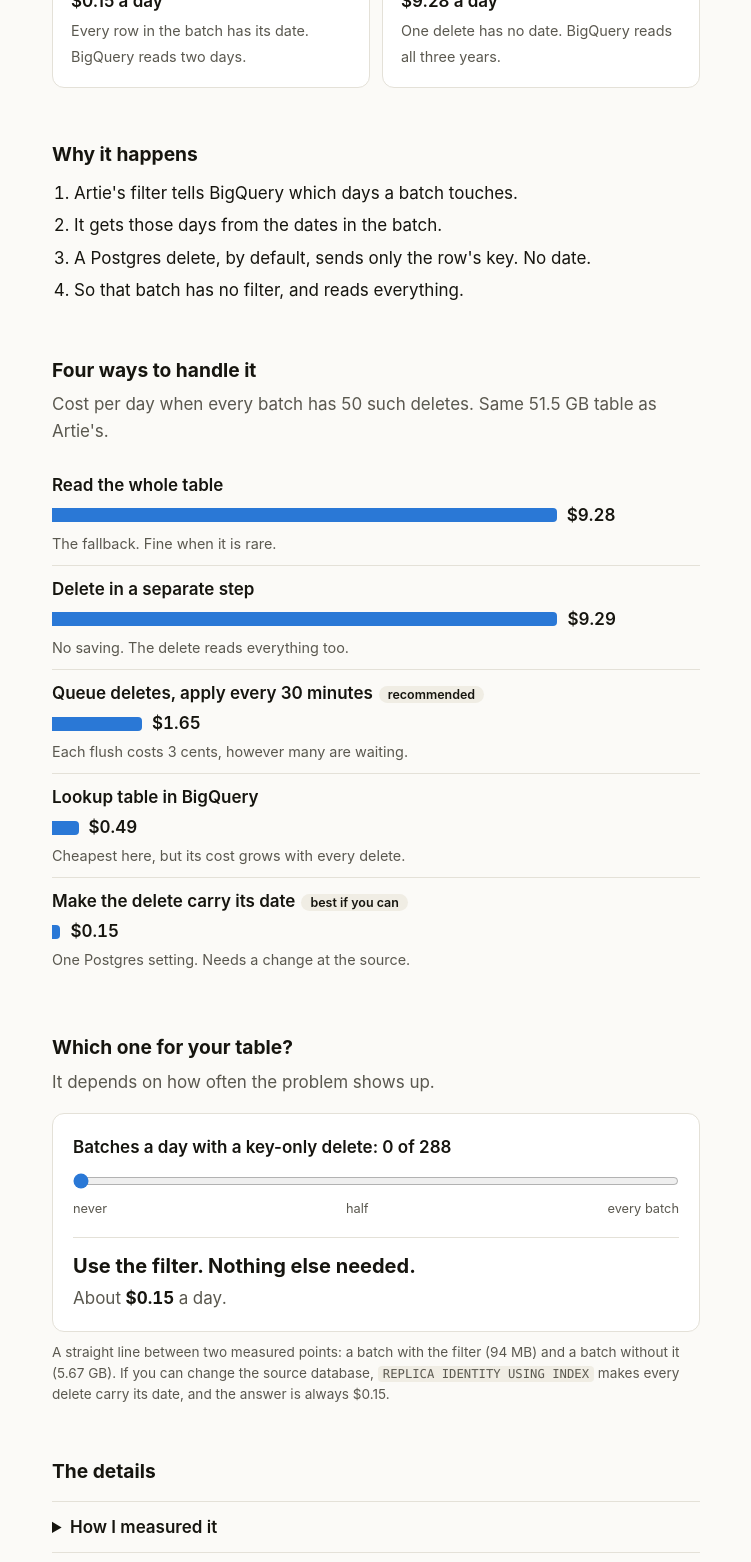
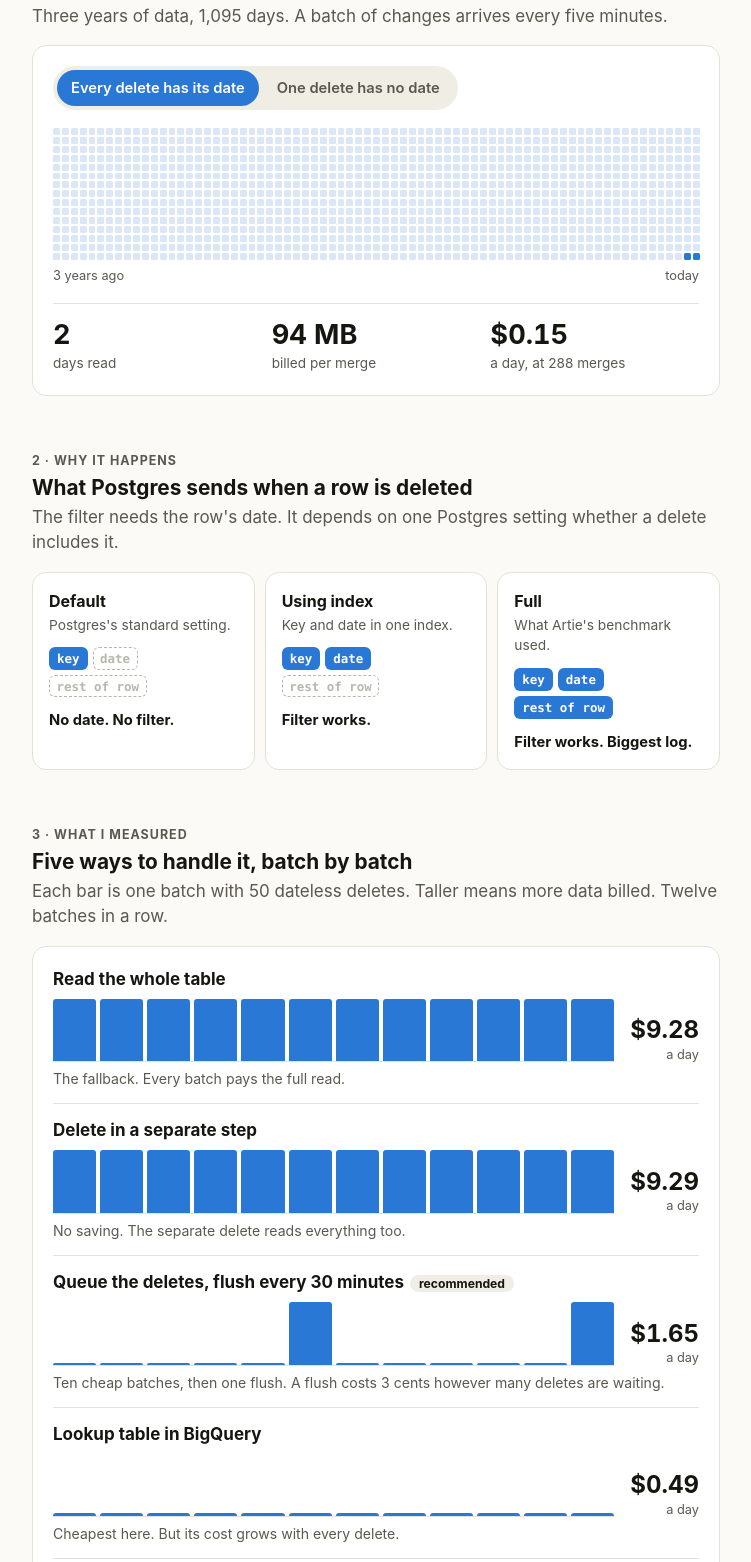
Before and after one commit to zain2983/bigquery-cdc-merge-deletes, a plain HTML site: page docs/index.html in a window 1280 px wide. Shown: the part 315-1877 px from the top of the page, without its empty margins (264-1015 px from the left). Drawn offline with Linux system fonts and the light colour scheme.

Commit message:
Report page: explain with visuals

```diff
--- a/docs/index.html
+++ b/docs/index.html
@@ -8,55 +8,90 @@
 <style>
   :root {
     --bg: #fbfaf7; --card: #ffffff; --ink: #16150f; --ink2: #5a584f; --line: #e4e1d8;
-    --accent: #1f5fbf; --bar: #2a78d6; --barsoft: #cde2fb; --chip: #f0ede4;
+    --accent: #1f5fbf; --bar: #2a78d6; --soft: #dbe7f7; --chip: #f0ede4; --miss: #b9b6aa;
   }
   @media (prefers-color-scheme: dark) {
     :root { --bg: #161613; --card: #1f1f1b; --ink: #f1efe8; --ink2: #b9b6aa; --line: #34332d;
-            --accent: #7fb0f5; --bar: #3987e5; --barsoft: #24364f; --chip: #2a2a25; }
+            --accent: #7fb0f5; --bar: #3987e5; --soft: #26323f; --chip: #2a2a25; --miss: #6a685f; }
   }
   * { box-sizing: border-box; }
   body { margin: 0; background: var(--bg); color: var(--ink);
-         font: 17px/1.55 -apple-system, "Segoe UI", Helvetica, Arial, sans-serif; }
-  main { max-width: 680px; margin: 0 auto; padding: 56px 16px 72px; }
+         font: 17px/1.5 -apple-system, "Segoe UI", Helvetica, Arial, sans-serif; }
+  main { max-width: 720px; margin: 0 auto; padding: 56px 16px 72px; }
   h1 { font-size: 2.1rem; line-height: 1.15; margin: 0 0 14px; letter-spacing: -0.015em; }
-  h2 { font-size: 1.2rem; margin: 52px 0 6px; }
-  .sub { color: var(--ink2); margin: 0 0 18px; }
+  h2 { font-size: 1.3rem; line-height: 1.25; margin: 0 0 4px; }
+  section { margin-top: 56px; }
+  .step { font-size: 0.78rem; font-weight: 700; letter-spacing: 0.08em; text-transform: uppercase; color: var(--ink2); margin: 0 0 4px; }
+  .sub { color: var(--ink2); margin: 0 0 16px; }
   .meta { font-size: 0.88rem; color: var(--ink2); margin: 0; }
   a { color: var(--accent); }
-  .pair { display: grid; grid-template-columns: 1fr 1fr; gap: 12px; margin: 28px 0 0; }
-  .tile { background: var(--card); border: 1px solid var(--line); border-radius: 12px; padding: 18px; }
-  .tile b { display: block; font-size: 2.2rem; line-height: 1.05; font-variant-numeric: tabular-nums; }
-  .tile i { display: block; font-style: normal; font-weight: 600; margin: 6px 0 2px; }
-  .tile span { font-size: 0.9rem; color: var(--ink2); }
-  ol.steps { padding-left: 22px; margin: 10px 0 0; }
-  ol.steps li { margin: 6px 0; }
-  .bars { margin: 14px 0 0; }
-  .row { display: grid; grid-template-columns: 1fr; gap: 4px; padding: 10px 0; border-bottom: 1px solid var(--line); }
-  .row:last-child { border-bottom: 0; }
-  .row .name { font-weight: 600; }
-  .row .why { font-size: 0.9rem; color: var(--ink2); }
-  .track { display: flex; align-items: center; gap: 10px; }
-  .bar { height: 14px; border-radius: 0 4px 4px 0; background: var(--bar); min-width: 3px; }
-  .val { font-variant-numeric: tabular-nums; font-weight: 600; white-space: nowrap; }
-  .pick { background: var(--chip); border-radius: 999px; font-size: 0.78rem; padding: 1px 9px; font-weight: 600; margin-left: 6px; }
-  .tool { background: var(--card); border: 1px solid var(--line); border-radius: 12px; padding: 20px; margin: 14px 0 0; }
-  .tool label { display: block; font-weight: 600; margin-bottom: 10px; }
+  .card { background: var(--card); border: 1px solid var(--line); border-radius: 14px; padding: 20px; }
+
+  /* 1. the table as a grid of days */
+  .seg { display: inline-flex; background: var(--chip); border-radius: 999px; padding: 4px; gap: 4px; flex-wrap: wrap; }
+  .seg button { border: 0; background: transparent; color: var(--ink2); font: inherit; font-size: 0.92rem; font-weight: 600;
+                padding: 7px 14px; border-radius: 999px; cursor: pointer; }
+  .seg button[aria-pressed=true] { background: var(--bar); color: #fff; }
+  .days { display: grid; grid-template-columns: repeat(73, 1fr); gap: 2px; margin: 18px 0 6px; }
+  .days i { display: block; aspect-ratio: 1; border-radius: 1.5px; background: var(--soft); transition: background 0.5s; }
+  .days i.on { background: var(--bar); }
+  .axis { display: flex; justify-content: space-between; font-size: 0.8rem; color: var(--ink2); }
+  .read { display: grid; grid-template-columns: repeat(3, 1fr); gap: 10px; margin-top: 18px; padding-top: 16px; border-top: 1px solid var(--line); }
+  .read b { display: block; font-size: 1.7rem; line-height: 1.1; font-variant-numeric: tabular-nums; }
+  .read span { font-size: 0.85rem; color: var(--ink2); }
+
+  /* 2. what Postgres sends */
+  .msgs { display: grid; grid-template-columns: repeat(3, 1fr); gap: 10px; }
+  .msg { background: var(--card); border: 1px solid var(--line); border-radius: 14px; padding: 16px; }
+  .msg h3 { margin: 0 0 2px; font-size: 1rem; }
+  .msg p { margin: 0; font-size: 0.86rem; color: var(--ink2); }
+  .chips { display: flex; flex-wrap: wrap; gap: 5px; margin: 12px 0; }
+  .chips span { font: 600 0.78rem ui-monospace, SFMono-Regular, Menlo, monospace; padding: 4px 8px; border-radius: 6px; background: var(--bar); color: #fff; }
+  .chips span.no { background: transparent; color: var(--miss); border: 1.5px dashed var(--miss); padding: 2.5px 6.5px; }
+  .verdict { font-weight: 700; font-size: 0.92rem; color: var(--ink); }
+
+  /* 3. batch by batch */
+  .strat { display: grid; grid-template-columns: 1fr auto; column-gap: 16px; row-gap: 6px; align-items: end; padding: 14px 0; border-bottom: 1px solid var(--line); }
+  .strat:last-child { border-bottom: 0; padding-bottom: 0; }
+  .strat:first-child { padding-top: 0; }
+  .strat .name { font-weight: 700; grid-column: 1 / -1; }
+  .tag { background: var(--chip); border-radius: 999px; font-size: 0.76rem; padding: 1px 9px; font-weight: 700; margin-left: 6px; white-space: nowrap; }
+  .strip { display: grid; grid-template-columns: repeat(12, 1fr); gap: 4px; height: 64px; align-items: end; border-bottom: 1px solid var(--line); }
+  .strip i { display: block; background: var(--bar); border-radius: 3px 3px 0 0; min-height: 2px; }
+  .usd { text-align: right; line-height: 1.1; }
+  .usd b { display: block; font-size: 1.5rem; font-variant-numeric: tabular-nums; }
+  .usd span { font-size: 0.8rem; color: var(--ink2); }
+  .why { grid-column: 1 / -1; font-size: 0.88rem; color: var(--ink2); }
+
+  /* 4. slider */
+  .tool label { display: block; font-weight: 700; margin-bottom: 10px; }
   input[type=range] { width: 100%; accent-color: var(--bar); margin: 0; }
   .ticks { display: flex; justify-content: space-between; font-size: 0.8rem; color: var(--ink2); margin-top: 2px; }
-  .out { margin-top: 18px; padding-top: 16px; border-top: 1px solid var(--line); }
-  .out .do { font-size: 1.25rem; font-weight: 700; line-height: 1.25; }
-  .out .cost { margin-top: 6px; color: var(--ink2); font-variant-numeric: tabular-nums; }
-  .out .cost b { color: var(--ink); }
+  .cmp { margin-top: 18px; display: grid; gap: 12px; }
+  .cmp .lab { display: flex; justify-content: space-between; font-size: 0.9rem; margin-bottom: 4px; }
+  .cmp .lab b { font-variant-numeric: tabular-nums; }
+  .cmp .rail { height: 16px; background: var(--soft); border-radius: 4px; }
+  .cmp .fill { height: 16px; background: var(--miss); border-radius: 0 4px 4px 0; min-width: 3px; transition: width 0.15s; }
+  .cmp .win .fill { background: var(--bar); }
+  .cmp .win .lab { font-weight: 700; }
+  .do { margin-top: 18px; padding-top: 16px; border-top: 1px solid var(--line); font-size: 1.25rem; font-weight: 700; line-height: 1.25; }
   .fine { font-size: 0.85rem; color: var(--ink2); margin: 10px 0 0; }
+
   details { border-bottom: 1px solid var(--line); padding: 12px 0; }
   details:first-of-type { border-top: 1px solid var(--line); margin-top: 14px; }
   summary { cursor: pointer; font-weight: 600; }
   details ul { padding-left: 20px; margin: 10px 0 2px; }
   details li { margin: 5px 0; }
   code { font: 0.9em ui-monospace, SFMono-Regular, Menlo, monospace; background: var(--chip); padding: 1px 5px; border-radius: 4px; }
-  .ask { background: var(--card); border: 1px solid var(--line); border-radius: 12px; padding: 18px; margin-top: 14px; font-size: 1.1rem; font-weight: 600; }
+  .ask { font-size: 1.15rem; font-weight: 700; }
   footer { margin-top: 48px; font-size: 0.88rem; color: var(--ink2); }
-  @media (max-width: 520px) { .pair { grid-template-columns: 1fr; } h1 { font-size: 1.65rem; } }
+  @media (max-width: 600px) {
+    h1 { font-size: 1.65rem; }
+    .msgs { grid-template-columns: 1fr; }
+    .read b { font-size: 1.25rem; }
+    .days { gap: 1px; }
+    .usd b { font-size: 1.2rem; }
+  }
 </style>
 </head>
 <body>
@@ -65,37 +100,75 @@
   <p class="sub">A measured follow-up to <a href="https://www.artie.com/blogs/bigquery-partition-aware-cdc-merges">Artie's benchmark</a> on partition-aware CDC merges.</p>
   <p class="meta">Zain Al Abidin · 15 November 2026 · <a href="https://github.com/zain2983/bigquery-cdc-merge-deletes">code and results</a> · no affiliation with Artie</p>
 
-  <div class="pair">
-    <div class="tile"><b>94 MB</b><i>$0.15 a day</i><span>Every row in the batch has its date. BigQuery reads two days.</span></div>
-    <div class="tile"><b>5.67 GB</b><i>$9.28 a day</i><span>One delete has no date. BigQuery reads all three years.</span></div>
+  <section>
+    <p class="step">1 · The problem</p>
+    <h2>Each square is one day of the table. Blue means BigQuery reads it.</h2>
+    <p class="sub">Three years of data, 1,095 days. A batch of changes arrives every five minutes.</p>
+    <div class="card">
+      <div class="seg" role="group" aria-label="What the batch contains">
+        <button id="b-date" aria-pressed="true">Every delete has its date</button>
+        <button id="b-none" aria-pressed="false">One delete has no date</button>
       </div>
-
-  <h2>Why it happens</h2>
-  <ol class="steps">
-    <li>Artie's filter tells BigQuery which days a batch touches.</li>
-    <li>It gets those days from the dates in the batch.</li>
-    <li>A Postgres delete, by default, sends only the row's key. No date.</li>
-    <li>So that batch has no filter, and reads everything.</li>
-  </ol>
-
-  <h2>Four ways to handle it</h2>
-  <p class="sub">Cost per day when every batch has 50 such deletes. Same 51.5 GB table as Artie's.</p>
-  <div class="bars" id="bars"></div>
-
-  <h2>Which one for your table?</h2>
-  <p class="sub">It depends on how often the problem shows up.</p>
-  <div class="tool">
-    <label for="n">Batches a day with a key-only delete: <span id="nv">0</span> of 288</label>
-    <input id="n" type="range" min="0" max="288" step="1" value="0">
-    <div class="ticks"><span>never</span><span>half</span><span>every batch</span></div>
-    <div class="out" aria-live="polite">
-      <div class="do" id="do"></div>
-      <div class="cost" id="cost"></div>
+      <div class="days" id="days" aria-hidden="true"></div>
+      <div class="axis"><span>3 years ago</span><span>today</span></div>
+      <div class="read" aria-live="polite">
+        <div><b id="r-days"></b><span>days read</span></div>
+        <div><b id="r-gb"></b><span>billed per merge</span></div>
+        <div><b id="r-usd"></b><span>a day, at 288 merges</span></div>
       </div>
     </div>
-  <p class="fine">A straight line between two measured points: a batch with the filter (94 MB) and a batch without it (5.67 GB). If you can change the source database, <code>REPLICA IDENTITY USING INDEX</code> makes every delete carry its date, and the answer is always $0.15.</p>
+  </section>
 
-  <h2>The details</h2>
+  <section>
+    <p class="step">2 · Why it happens</p>
+    <h2>What Postgres sends when a row is deleted</h2>
+    <p class="sub">The filter needs the row's date. It depends on one Postgres setting whether a delete includes it.</p>
+    <div class="msgs">
+      <div class="msg">
+        <h3>Default</h3><p>Postgres's standard setting.</p>
+        <div class="chips"><span>key</span><span class="no">date</span><span class="no">rest of row</span></div>
+        <div class="verdict">No date. No filter.</div>
+      </div>
+      <div class="msg">
+        <h3>Using index</h3><p>Key and date in one index.</p>
+        <div class="chips"><span>key</span><span>date</span><span class="no">rest of row</span></div>
+        <div class="verdict">Filter works.</div>
+      </div>
+      <div class="msg">
+        <h3>Full</h3><p>What Artie's benchmark used.</p>
+        <div class="chips"><span>key</span><span>date</span><span>rest of row</span></div>
+        <div class="verdict">Filter works. Biggest log.</div>
+      </div>
+    </div>
+  </section>
+
+  <section>
+    <p class="step">3 · What I measured</p>
+    <h2>Five ways to handle it, batch by batch</h2>
+    <p class="sub">Each bar is one batch with 50 dateless deletes. Taller means more data billed. Twelve batches in a row.</p>
+    <div class="card" id="strats"></div>
+  </section>
+
+  <section>
+    <p class="step">4 · What to do</p>
+    <h2>It depends on how often it happens</h2>
+    <p class="sub">Move the slider to match your table.</p>
+    <div class="card tool">
+      <label for="n">Batches a day with a dateless delete: <span id="nv">0</span> of 288</label>
+      <input id="n" type="range" min="0" max="288" step="1" value="12">
+      <div class="ticks"><span>never</span><span>half</span><span>every batch</span></div>
+      <div class="cmp">
+        <div id="c-fall"><div class="lab"><span>Let those batches read the whole table</span><b id="v-fall"></b></div><div class="rail"><div class="fill" id="f-fall"></div></div></div>
+        <div id="c-queue"><div class="lab"><span>Queue the deletes, flush every 30 minutes</span><b>$1.65</b></div><div class="rail"><div class="fill" id="f-queue"></div></div></div>
+      </div>
+      <div class="do" id="do" aria-live="polite"></div>
+    </div>
+    <p class="fine">The top bar is a straight line between two measured batches: 94 MB with the filter, 5.67 GB without. The queue's $1.65 was measured with deletes in every batch. If you can change the source database, the "using index" setting above makes this $0.15 at any position.</p>
+  </section>
+
+  <section>
+    <p class="step">5 · The details</p>
+    <h2>If you want to check the work</h2>
     <details>
       <summary>How I measured it</summary>
       <ul>
@@ -116,12 +189,11 @@
       </ul>
     </details>
     <details>
-    <summary>Why the queue</summary>
+      <summary>What the queue still needs</summary>
       <ul>
-      <li>One flush billed 5.63 GB, about 3 cents, with 50 deletes waiting or with 300.</li>
-      <li>So the flush interval sets the bill. Every 30 minutes gave $1.65 a day.</li>
-      <li>Still to solve: readers see deleted rows until the flush.</li>
-      <li>Still to test: hourly and daily flushes, and delete-then-reinsert of the same key.</li>
+        <li>Readers see deleted rows until the flush. A view that hides queued keys would fix that. Not measured yet.</li>
+        <li>Delete, then insert the same key again, inside one flush window. Not tested yet.</li>
+        <li>Only the 30-minute flush is measured. Hourly and daily flushes are next.</li>
       </ul>
     </details>
     <details>
@@ -136,54 +208,74 @@
       <summary>Limits</summary>
       <ul>
         <li>Synthetic data. One table, one region, one run.</li>
-      <li>Every batch had exactly 50 key-only deletes.</li>
+        <li>Every batch had exactly 50 dateless deletes.</li>
         <li>Bytes billed were the same on every repeat. Slot time was not.</li>
+        <li>An unfiltered merge touches every day but does not read every column. It billed 5.67 GB of a 51.5 GB table.</li>
       </ul>
     </details>
+  </section>
 
-  <h2>The number I cannot see</h2>
-  <div class="ask">In real pipelines, what share of batches carry a key-only delete?</div>
+  <section>
+    <p class="step">6 · The number I cannot see</p>
+    <div class="card ask">In real pipelines, what share of batches carry a dateless delete?</div>
+  </section>
 
   <footer>Every number here comes from a results file in the <a href="https://github.com/zain2983/bigquery-cdc-merge-deletes">repository</a>. Artie's harness is included unchanged under its MIT license.</footer>
 </main>
 <script>
-  // Measured: mean bytes billed per batch, USD per day at 288 merges and $6.25/TiB.
-  var rows = [
-    ["Read the whole table", 9.28, "The fallback. Fine when it is rare.", ""],
-    ["Delete in a separate step", 9.29, "No saving. The delete reads everything too.", ""],
-    ["Queue deletes, apply every 30 minutes", 1.65, "Each flush costs 3 cents, however many are waiting.", "recommended"],
-    ["Lookup table in BigQuery", 0.49, "Cheapest here, but its cost grows with every delete.", ""],
-    ["Make the delete carry its date", 0.15, "One Postgres setting. Needs a change at the source.", "best if you can"]
+  // ---- 1. grid of 1,095 days ----
+  var days = document.getElementById("days"), cells = [];
+  for (var i = 0; i < 1095; i++) { var c = document.createElement("i"); days.appendChild(c); cells.push(c); }
+  var bDate = document.getElementById("b-date"), bNone = document.getElementById("b-none");
+  function grid(all) {
+    cells.forEach(function (c, i) { c.className = (all || i >= 1093) ? "on" : ""; });
+    bDate.setAttribute("aria-pressed", String(!all)); bNone.setAttribute("aria-pressed", String(all));
+    document.getElementById("r-days").textContent = all ? "1,095" : "2";
+    document.getElementById("r-gb").textContent = all ? "5.67 GB" : "94 MB";
+    document.getElementById("r-usd").textContent = all ? "$9.28" : "$0.15";
+  }
+  bDate.onclick = function () { grid(false); }; bNone.onclick = function () { grid(true); };
+  grid(false);
+
+  // ---- 3. measured GB billed per batch, 12 batches ----
+  function rep(v) { var a = []; for (var i = 0; i < 12; i++) a.push(v); return a; }
+  var queue = rep(0.069); queue[5] = 5.696; queue[11] = 5.696;
+  var strats = [
+    ["Read the whole table", "", rep(5.670), 9.28, "The fallback. Every batch pays the full read."],
+    ["Delete in a separate step", "", rep(5.675), 9.29, "No saving. The separate delete reads everything too."],
+    ["Queue the deletes, flush every 30 minutes", "recommended", queue, 1.65, "Ten cheap batches, then one flush. A flush costs 3 cents however many deletes are waiting."],
+    ["Lookup table in BigQuery", "", rep(0.299), 0.49, "Cheapest here. But its cost grows with every delete."],
+    ["Make the delete carry its date", "best if you can", rep(0.094), 0.15, "The 'using index' setting. Needs a change to the source database."]
   ];
-  var max = 9.29, bars = document.getElementById("bars");
-  rows.forEach(function (r) {
+  var box = document.getElementById("strats"), MAXGB = 5.696;
+  strats.forEach(function (s) {
+    var bars = s[2].map(function (g, i) {
+      return '<i style="height:' + Math.max(g / MAXGB * 100, 3).toFixed(1) + '%" title="Batch ' + (i + 1) + ": " + g.toFixed(3) + ' GB billed"></i>';
+    }).join("");
     var d = document.createElement("div");
-    d.className = "row";
-    d.innerHTML = '<div class="name">' + r[0] + (r[3] ? '<span class="pick">' + r[3] + "</span>" : "") + "</div>" +
-      '<div class="track"><div class="bar" style="width:' + (r[1] / max * 78).toFixed(1) + '%"></div><div class="val">$' + r[1].toFixed(2) + "</div></div>" +
-      '<div class="why">' + r[2] + "</div>";
-    bars.appendChild(d);
+    d.className = "strat";
+    d.innerHTML = '<div class="name">' + s[0] + (s[1] ? '<span class="tag">' + s[1] + "</span>" : "") + "</div>" +
+      '<div class="strip">' + bars + "</div>" +
+      '<div class="usd"><b>$' + s[3].toFixed(2) + "</b><span>a day</span></div>" +
+      '<div class="why">' + s[4] + "</div>";
+    box.appendChild(d);
   });
 
-  var PER_TIB = 6.25, TIB = Math.pow(2, 40);
-  var noFilter = 5670000000 / TIB * PER_TIB;  // 5.670 GB, a batch that falls back
-  var filtered = 94371840 / TIB * PER_TIB;    // 94 MB, a batch that keeps the filter
-  var QUEUE = 1.65;
-  var n = document.getElementById("n"), nv = document.getElementById("nv"),
-      doEl = document.getElementById("do"), cost = document.getElementById("cost");
+  // ---- 4. slider ----
+  var TIB = Math.pow(2, 40), noFilter = 5670000000 / TIB * 6.25, filtered = 94371840 / TIB * 6.25, QUEUE = 1.65, TOP = 9.28;
+  var n = document.getElementById("n");
   function show() {
     var k = +n.value, fall = k * noFilter + (288 - k) * filtered;
-    nv.textContent = k;
-    if (k === 0) {
-      doEl.textContent = "Use the filter. Nothing else needed.";
-      cost.innerHTML = "About <b>$" + fall.toFixed(2) + "</b> a day.";
-    } else if (fall < QUEUE) {
-      doEl.textContent = "Let those batches fall back.";
-      cost.innerHTML = "About <b>$" + fall.toFixed(2) + "</b> a day. Each fallback batch costs 3 cents.";
-    } else {
-      doEl.textContent = "Queue the deletes and flush on a schedule.";
-      cost.innerHTML = "Falling back would cost about <b>$" + fall.toFixed(2) + "</b> a day. The queue measured <b>$1.65</b> with a flush every 30 minutes.";
-    }
+    document.getElementById("nv").textContent = k;
+    document.getElementById("v-fall").textContent = "$" + fall.toFixed(2);
+    document.getElementById("f-fall").style.width = (fall / TOP * 100).toFixed(1) + "%";
+    document.getElementById("f-queue").style.width = (QUEUE / TOP * 100).toFixed(1) + "%";
+    var fallWins = fall < QUEUE;
+    document.getElementById("c-fall").className = fallWins ? "win" : "";
+    document.getElementById("c-queue").className = fallWins ? "" : "win";
+    document.getElementById("do").textContent =
+      k === 0 ? "Use the filter. Nothing else needed." :
+      fallWins ? "Rare enough. Let those batches fall back." : "Too often. Queue the deletes and flush on a schedule.";
   }
   n.addEventListener("input", show);
   show();
```
Lines whose indentation alone changed are shown as unchanged.
